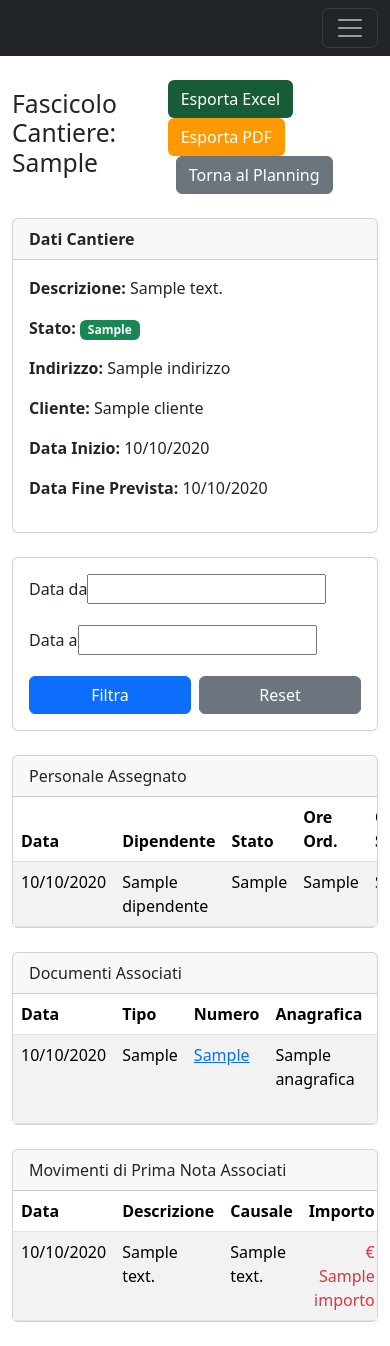
After one commit to stefincarico/GestyLub, a Django app: template gestionale/templates/gestionale/cantiere_detail.html in a window 390 px wide. The commit adds this page. Run offline with Django 5.2, Linux system fonts and the light colour scheme; the template is opened without the code that fills it: most values are stand-ins (such as "Sample title", 1, 10 or a date in 2020); form fields are guessed from the names that the template uses.

Commit message:
feat: Fascicolo del Cantiere. Implementata vista completa sul cantiere.

```diff
--- /dev/null
+++ b/gestionale/templates/gestionale/cantiere_detail.html
@@ -0,0 +1,101 @@
+{% extends "gestionale/base.html" %}
+{% load currency_filters %}
+{% block title %}Fascicolo: {{ cantiere.codice_cantiere }}{% endblock %}
+
+{% block content %}
+<div class="d-flex justify-content-between align-items-center mb-4">
+    <h1 class="h2">Fascicolo Cantiere: {{ cantiere.codice_cantiere }}</h1>
+    <div>
+        <a href="{% url 'cantiere_fascicolo_export_excel' cantiere.pk %}?{{ request.GET.urlencode }}" class="btn" style="background-color: #185C37; color: white;">Esporta Excel</a>
+        <a href="{% url 'cantiere_fascicolo_export_pdf' cantiere.pk %}?{{ request.GET.urlencode }}" class="btn" style="background-color: #FF9900; color: white;">Esporta PDF</a>
+        <a href="{% url 'dashboard_hr' %}" class="btn btn-secondary ms-2">Torna al Planning</a>
+    </div>
+</div>
+
+<!-- Testata Dati Cantiere -->
+<div class="card mb-4">
+    <div class="card-header fw-bold">Dati Cantiere</div>
+    <div class="card-body">
+        <div class="row">
+            <div class="col-md-8"><p><strong>Descrizione:</strong> {{ cantiere.descrizione }}</p></div>
+            <div class="col-md-4"><p><strong>Stato:</strong> <span class="badge bg-success">{{ cantiere.get_stato_display }}</span></p></div>
+            <div class="col-md-8"><p><strong>Indirizzo:</strong> {{ cantiere.indirizzo|default_if_none:"N/D" }}</p></div>
+            <div class="col-md-4"><p><strong>Cliente:</strong> {{ cantiere.cliente.nome_cognome_ragione_sociale }}</p></div>
+            <div class="col-md-4"><p><strong>Data Inizio:</strong> {{ cantiere.data_inizio|date:"d/m/Y" }}</p></div>
+            <div class="col-md-4"><p><strong>Data Fine Prevista:</strong> {{ cantiere.data_fine_prevista|date:"d/m/Y" }}</p></div>
+        </div>
+    </div>
+</div>
+
+<!-- Filtri di Data -->
+<div class="card mb-4">
+    <div class="card-body">
+        <form method="get" action=""><div class="row g-3 align-items-end">
+            <div class="col-md-4"><label for="{{ filter_form.data_da.id_for_label }}" class="form-label">{{ filter_form.data_da.label }}</label>{{ filter_form.data_da }}</div>
+            <div class="col-md-4"><label for="{{ filter_form.data_a.id_for_label }}" class="form-label">{{ filter_form.data_a.label }}</label>{{ filter_form.data_a }}</div>
+            <div class="col-md-4 d-flex"><button type="submit" class="btn btn-primary w-100 me-2">Filtra</button><a href="{% url 'cantiere_detail' cantiere.pk %}" class="btn btn-secondary w-100">Reset</a></div>
+        </div></form>
+    </div>
+</div>
+
+<!-- Sezione Personale Assegnato -->
+<div class="card mb-4">
+    <div class="card-header">Personale Assegnato</div>
+    <div class="card-body p-0"><div class="table-responsive"><table class="table table-striped mb-0">
+        <thead><tr><th>Data</th><th>Dipendente</th><th>Stato</th><th>Ore Ord.</th><th>Ore Str.</th></tr></thead>
+        <tbody>
+            {% for d in dipendenti_assegnati %}
+            <tr><td>{{ d.data|date:"d/m/Y" }}</td><td>{{ d.dipendente.nome_cognome_ragione_sociale }}</td><td>{{ d.get_stato_presenza_display|default_if_none:"Pianificato" }}</td><td>{{ d.ore_ordinarie }}</td><td>{{ d.ore_straordinarie }}</td></tr>
+            {% empty %}<tr><td colspan="5" class="text-center">Nessun dipendente assegnato nel periodo.</td></tr>{% endfor %}
+        </tbody>
+    </table></div></div>
+    {% with page_obj=dipendenti_assegnati %}{% if page_obj.has_other_pages %}<div class="card-footer bg-light">
+        <ul class="pagination justify-content-center mb-0">
+            <li class="page-item {% if not page_obj.has_previous %}disabled{% endif %}"><a class="page-link" href="?pagina_dipendenti={{ page_obj.previous_page_number }}&{{ request.GET.urlencode|cut:'pagina_dipendenti' }}">Prec.</a></li>
+            <li class="page-item active"><span class="page-link">Pagina {{ page_obj.number }} di {{ page_obj.paginator.num_pages }}</span></li>
+            <li class="page-item {% if not page_obj.has_next %}disabled{% endif %}"><a class="page-link" href="?pagina_dipendenti={{ page_obj.next_page_number }}&{{ request.GET.urlencode|cut:'pagina_dipendenti' }}">Succ.</a></li>
+        </ul>
+    </div>{% endif %}{% endwith %}
+</div>
+
+<!-- Sezione Documenti Associati -->
+<div class="card mb-4">
+    <div class="card-header">Documenti Associati</div>
+    <div class="card-body p-0"><div class="table-responsive"><table class="table table-striped mb-0">
+        <thead><tr><th>Data</th><th>Tipo</th><th>Numero</th><th>Anagrafica</th><th class="text-end">Totale</th></tr></thead>
+        <tbody>
+            {% for d in documenti_associati %}
+            <tr><td>{{ d.data_documento|date:"d/m/Y" }}</td><td>{{ d.get_tipo_doc_display }}</td><td><a href="{{ d.get_absolute_url }}">{{ d.numero_documento }}</a></td><td>{{ d.anagrafica.nome_cognome_ragione_sociale }}</td><td class="text-end">€ {{ d.totale|format_currency }}</td></tr>
+            {% empty %}<tr><td colspan="5" class="text-center">Nessun documento associato nel periodo.</td></tr>{% endfor %}
+        </tbody>
+    </table></div></div>
+    {% with page_obj=documenti_associati %}{% if page_obj.has_other_pages %}<div class="card-footer bg-light">
+        <ul class="pagination justify-content-center mb-0">
+            <li class="page-item {% if not page_obj.has_previous %}disabled{% endif %}"><a class="page-link" href="?pagina_documenti={{ page_obj.previous_page_number }}&{{ request.GET.urlencode|cut:'pagina_documenti' }}">Prec.</a></li>
+            <li class="page-item active"><span class="page-link">Pagina {{ page_obj.number }} di {{ page_obj.paginator.num_pages }}</span></li>
+            <li class="page-item {% if not page_obj.has_next %}disabled{% endif %}"><a class="page-link" href="?pagina_documenti={{ page_obj.next_page_number }}&{{ request.GET.urlencode|cut:'pagina_documenti' }}">Succ.</a></li>
+        </ul>
+    </div>{% endif %}{% endwith %}
+</div>
+
+<!-- Sezione Movimenti Associati -->
+<div class="card">
+    <div class="card-header">Movimenti di Prima Nota Associati</div>
+    <div class="card-body p-0"><div class="table-responsive"><table class="table table-striped mb-0">
+        <thead><tr><th>Data</th><th>Descrizione</th><th>Causale</th><th class="text-end">Importo</th></tr></thead>
+        <tbody>
+            {% for m in movimenti_associati %}
+            <tr><td>{{ m.data_registrazione|date:"d/m/Y" }}</td><td>{{ m.descrizione }}</td><td>{{ m.causale.descrizione }}</td><td class="text-end {% if m.tipo_movimento == 'E' %}text-success{% else %}text-danger{% endif %}">€ {{ m.importo|format_currency }}</td></tr>
+            {% empty %}<tr><td colspan="4" class="text-center">Nessun movimento associato nel periodo.</td></tr>{% endfor %}
+        </tbody>
+    </table></div></div>
+    {% with page_obj=movimenti_associati %}{% if page_obj.has_other_pages %}<div class="card-footer bg-light">
+        <ul class="pagination justify-content-center mb-0">
+            <li class="page-item {% if not page_obj.has_previous %}disabled{% endif %}"><a class="page-link" href="?pagina_movimenti={{ page_obj.previous_page_number }}&{{ request.GET.urlencode|cut:'pagina_movimenti' }}">Prec.</a></li>
+            <li class="page-item active"><span class="page-link">Pagina {{ page_obj.number }} di {{ page_obj.paginator.num_pages }}</span></li>
+            <li class="page-item {% if not page_obj.has_next %}disabled{% endif %}"><a class="page-link" href="?pagina_movimenti={{ page_obj.next_page_number }}&{{ request.GET.urlencode|cut:'pagina_movimenti' }}">Succ.</a></li>
+        </ul>
+    </div>{% endif %}{% endwith %}
+</div>
+
+{% endblock %}
--- a/gestionale/templates/gestionale/dashboard.html
+++ b/gestionale/templates/gestionale/dashboard.html
@@ -153,7 +153,7 @@
                         <tbody>
                             {% for cantiere in cantieri_con_margine %}
                             <tr>
-                                <td><a href="{% url 'primanota_list' %}?cantiere={{ cantiere.pk }}">{{ cantiere.codice_cantiere|truncatechars:25 }}</a></td>
+                                <td><a href="{% url 'cantiere_detail' cantiere.pk %}">{{ cantiere.codice_cantiere|truncatechars:25 }}</a></td>
                                 <td class="text-end text-success">{{ cantiere.ricavi_totali|format_currency }}</td>
                                 <td class="text-end text-danger">{{ cantiere.costi_totali|format_currency }}</td>
                                 <td class="text-end fw-bold {% if cantiere.margine < 0 %}text-danger{% else %}text-success{% endif %}">
--- a/gestionale/urls.py
+++ b/gestionale/urls.py
@@ -1,7 +1,7 @@
 # gestionale/urls.py
 from django.urls import path
 from .views import (
-    AdminDashboardView, AliquotaIVACreateView, AliquotaIVAListView, AliquotaIVAToggleAttivoView, AliquotaIVAUpdateView, AnagraficaListExportExcelView, AnagraficaListExportPdfView, AnagraficaPartitarioExportPdfView, CantiereCreateView, CantiereListExportExcelView, CantiereListExportPdfView, CantiereUpdateView, CausaleCreateView, CausaleListView, CausaleToggleAttivoView, CausaleUpdateView, ContoFinanziarioCreateView, ContoFinanziarioListView, ContoFinanziarioToggleAttivoView, ContoFinanziarioUpdateView, ContoOperativoCreateView, ContoOperativoListView, ContoOperativoToggleAttivoView, ContoOperativoUpdateView, DashboardView, AnagraficaListView, AnagraficaCreateView, DipendenteDetailView,
+    AdminDashboardView, AliquotaIVACreateView, AliquotaIVAListView, AliquotaIVAToggleAttivoView, AliquotaIVAUpdateView, AnagraficaListExportExcelView, AnagraficaListExportPdfView, AnagraficaPartitarioExportPdfView, CantiereCreateView, CantiereDetailView, CantiereFascicoloExportExcelView, CantiereFascicoloExportPdfView, CantiereListExportExcelView, CantiereListExportPdfView, CantiereUpdateView, CausaleCreateView, CausaleListView, CausaleToggleAttivoView, CausaleUpdateView, ContoFinanziarioCreateView, ContoFinanziarioListView, ContoFinanziarioToggleAttivoView, ContoFinanziarioUpdateView, ContoOperativoCreateView, ContoOperativoListView, ContoOperativoToggleAttivoView, ContoOperativoUpdateView, DashboardView, AnagraficaListView, AnagraficaCreateView, DipendenteDetailView,
     DipendenteDettaglioCreateView, AnagraficaUpdateView, AnagraficaDetailView,
     AnagraficaToggleAttivoView, DipendenteUpdateView, DocumentoListExportExcelView, DocumentoListExportPdfView,
     DocumentoListView, DocumentoDetailView, ExportTabelleContabiliView, ExportTabelleSistemaView, MezzoAziendaleCreateView, MezzoAziendaleListView, MezzoAziendaleToggleAttivoView, MezzoAziendaleUpdateView, ModalitaPagamentoCreateView, ModalitaPagamentoListView, ModalitaPagamentoToggleAttivoView, ModalitaPagamentoUpdateView, PagamentoDeleteView, PagamentoUpdateView, PrimaNotaCreateView, PrimaNotaListExportExcelView, PrimaNotaListExportPdfView, PrimaNotaListView,RegistraPagamentoView, SalvaAttivitaDiarioView, ScadenzaPersonaleCreateView, ScadenzaPersonaleDeleteView, ScadenzaPersonaleUpdateView, ScadenzarioExportPdfView,
@@ -102,5 +102,9 @@ urlpatterns = [
     # NUOVI URL PER EXPORT CANTIERI
     path('hr/cantieri/export/excel/', CantiereListExportExcelView.as_view(), name='cantiere_list_export_excel'),
     path('hr/cantieri/export/pdf/', CantiereListExportPdfView.as_view(), name='cantiere_list_export_pdf'),
+    # NUOVI URL PER FASCICOLO CANTIERE
+    path('cantieri/<int:pk>/', CantiereDetailView.as_view(), name='cantiere_detail'),
+    path('cantieri/<int:pk>/export/excel/', CantiereFascicoloExportExcelView.as_view(), name='cantiere_fascicolo_export_excel'),
+    path('cantieri/<int:pk>/export/pdf/', CantiereFascicoloExportPdfView.as_view(), name='cantiere_fascicolo_export_pdf'),
 
 ]
```
Also changed, not shown: gestionale/forms.py (+15 -0 lines), gestionale/templates/gestionale/cantiere_fascicolo_pdf.html (added, +47 -0 lines), gestionale/templates/gestionale/dashboard_hr.html (+7 -4 lines), gestionale/views.py (+133 -5 lines).
